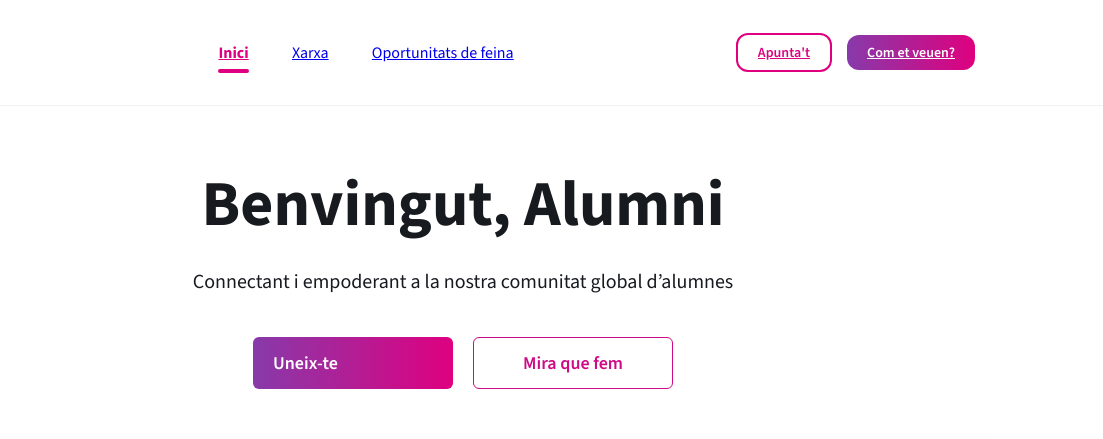
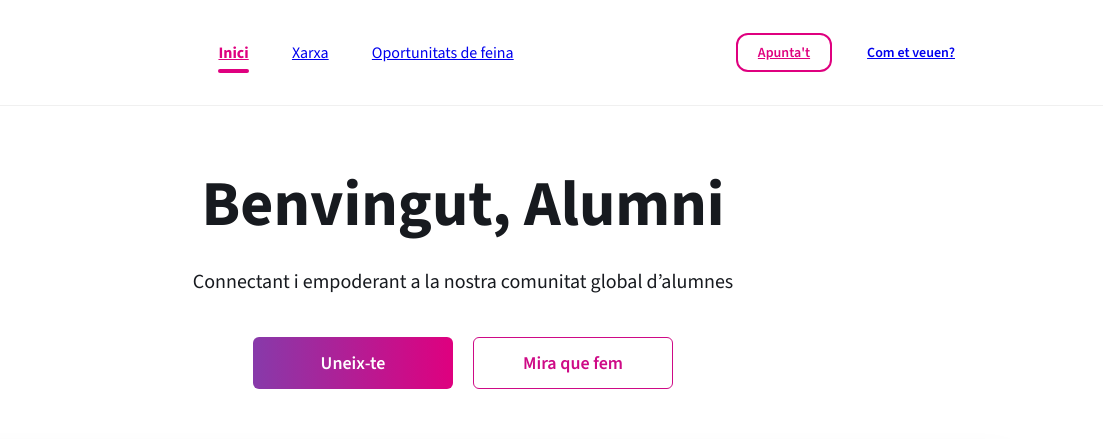
Before and after one commit to DrMunty/Projecte1-ITAlumni, a website built with Vite: page index.html in a window 1280 px wide. Shown: the top 439 px of the page, 177-1280 px from the left. Built offline with nearby package versions, Linux system fonts and the light colour scheme; files whose address does not match are found by name.

Commit message:
fix: "centered text on hero button"

```diff
--- a/styles/home.css
+++ b/styles/home.css
@@ -13,17 +13,13 @@
     padding-top: 60px;
 }
 
-.hero {
-    width: 100%;
-    max-width: 1200px;
-    margin: 0 auto;
-}
 
 .hero-content {
     display: flex;
     flex-direction: column;
     align-items: center;
     text-align: center;
+
 }
 
 .hero-text h1 {
@@ -50,6 +46,7 @@
     display: flex;
     gap: 20px;
     margin-bottom: 60px;
+
 }
 
 .hero .btn-full, .btn-empty {
@@ -63,10 +60,12 @@
     transition: transform 0.2s;
 }
 
-.btn-full {
+.hero .btn-full {
     background: var(--primary-gradient);
     color: white;
     border: none;
+    justify-content: center;
+
 }
 
 .btn-empty {
```
